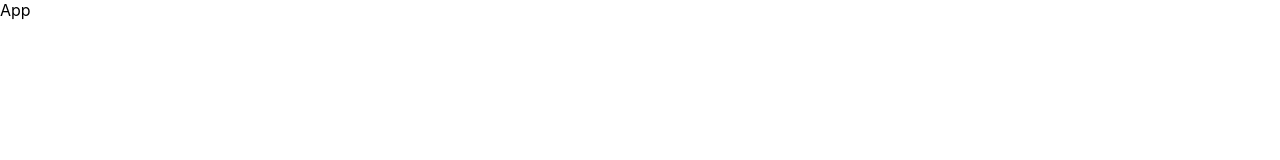
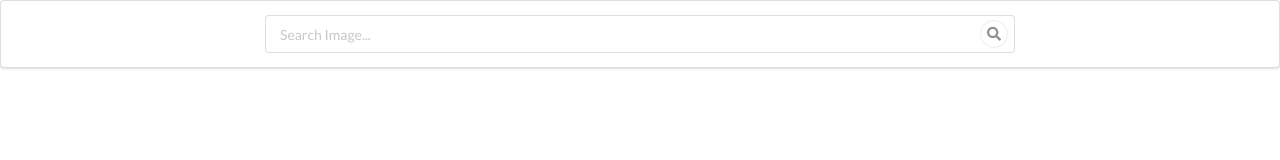
Before and after one commit to yunusparvezkhan/pics-fetching-app, a React (Create React App) app: page / in a window 1280 px wide. Shown: the top 160 px of the page. Built offline with nearby package versions, Linux system fonts and the light colour scheme.

Commit message:
Created the Search Bar

```diff
--- a/package.json
+++ b/package.json
@@ -9,6 +9,8 @@
     "react": "^18.2.0",
     "react-dom": "^18.2.0",
     "react-scripts": "5.0.1",
+    "semantic-ui-css": "^2.5.0",
+    "semantic-ui-react": "^2.1.4",
     "web-vitals": "^2.1.4"
   },
   "scripts": {
--- a/public/index.html
+++ b/public/index.html
@@ -1,14 +1,12 @@
 <!DOCTYPE html>
 <html lang="en">
+
 <head>
   <meta charset="utf-8" />
   <link rel="icon" href="%PUBLIC_URL%/favicon.ico" />
   <meta name="viewport" content="width=device-width, initial-scale=1" />
   <meta name="theme-color" content="#000000" />
-    <meta
-      name="description"
-      content="Web site created using create-react-app"
-    />
+  <meta name="description" content="Web site created using create-react-app" />
   <link rel="apple-touch-icon" href="%PUBLIC_URL%/logo192.png" />
   <!--
       manifest.json provides metadata used when your web app is installed on a
@@ -24,8 +22,10 @@
       work correctly both with client-side routing and a non-root public URL.
       Learn how to configure a non-root public URL by running `npm run build`.
     -->
+  <link rel="https://cdnjs.cloudflare.com/ajax/libs/semantic-ui/2.5.0/semantic.min.js" />
   <title>React App</title>
 </head>
+
 <body>
   <noscript>You need to enable JavaScript to run this app.</noscript>
   <div id="root"></div>
@@ -40,4 +40,5 @@
       To create a production bundle, use `npm run build` or `yarn build`.
     -->
 </body>
+
 </html>
--- a/src/App.js
+++ b/src/App.js
@@ -1,8 +1,11 @@
-import React from 'react'
+import React from 'react';
+import SearchBar from "./components/SearchBar";
 
 const App = () => {
   return (
-    <div>App</div>
+    <div>
+      <SearchBar />
+    </div>
   )
 }
 
--- /dev/null
+++ b/src/components/SearchBar.js
@@ -0,0 +1,19 @@
+import React from 'react';
+import "./../styles/SearchBar.css";
+import "semantic-ui-css/semantic.min.css";
+
+
+const SearchBar = () => {
+    return (
+        <div className='ui segment'>
+            <form className='ui form'>
+                <div className="ui icon input field" id="search-input">
+                    <input type="text" name="seachQuery" placeholder="Search Image..." />
+                    <i className="circular search link icon" />
+                </div>
+            </form>
+        </div>
+    )
+}
+
+export default SearchBar
--- /dev/null
+++ b/src/styles/SearchBar.css
@@ -0,0 +1,6 @@
+#search-input {
+    width: 60%;
+    left: 50%;
+    transform: translate(-50%);
+
+}
```
Also changed, not shown: 1 other file (tests, documents, lock files or other folders). Lines whose indentation alone changed are shown as unchanged.
